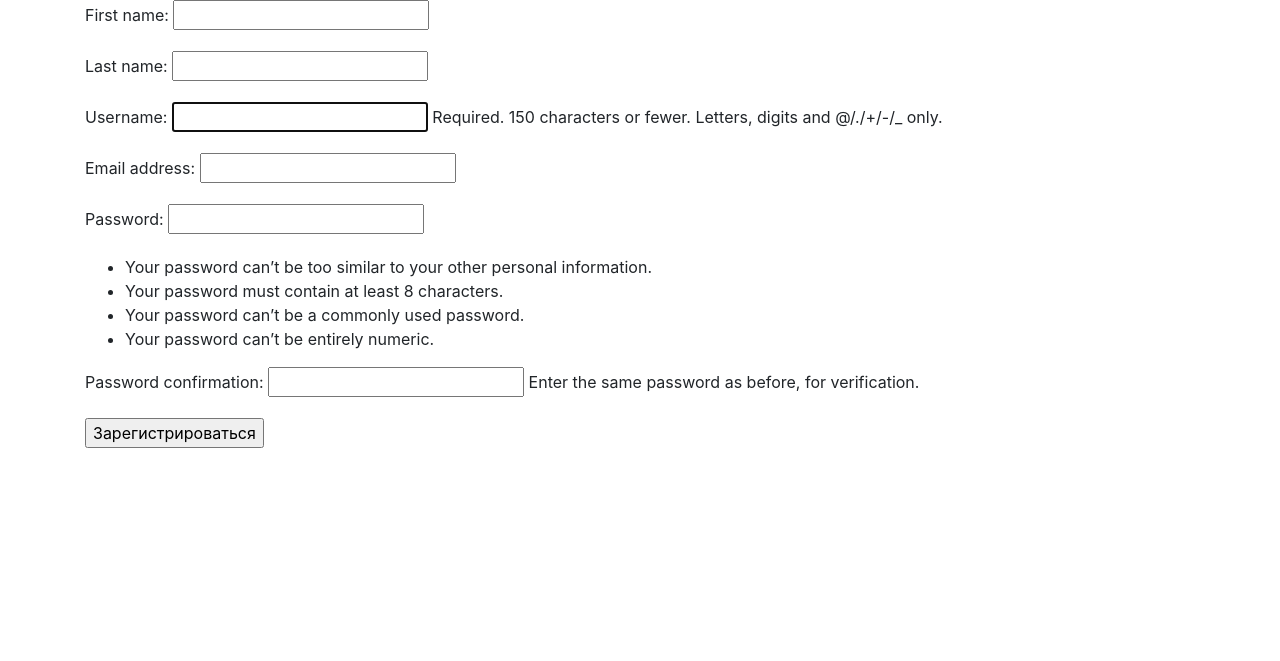
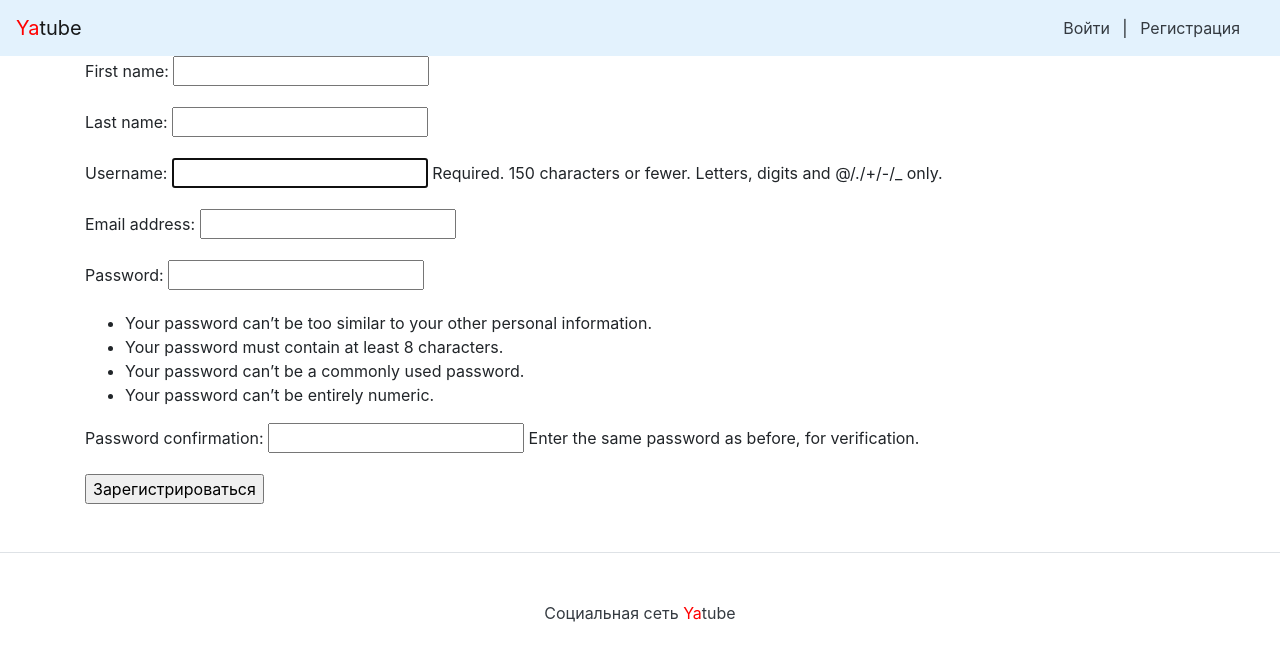
Before and after one commit to ryabant/yatube, a Django app: page /auth/signup/ in a window 1280 px wide. Shown: the top 661 px of the page. Run offline with Django 3.2, Linux system fonts and the light colour scheme; some libraries are stand-ins or nearby versions.

Commit message:
Доработтка базового шаблона

```diff
--- a/yatube/templates/base.html
+++ b/yatube/templates/base.html
@@ -3,7 +3,7 @@
     <head>
         <meta charset="utf-8">
         <meta name="viewport" content="width=device-width, initial-scale=1, shrink-to-fit=no">
-        <title>{% block title %}Заголовок страницы{% endblock %} | Yatube</title>
+        <title>{% block title %}The Last Social Media You'll Ever Need{% endblock %} | Yatube</title>
         <!-- Загрузка статики -->
         {% load static %}
         <link rel="stylesheet" href="{% static 'bootstrap/dist/css/bootstrap.min.css' %}">
@@ -11,7 +11,7 @@
         <script src="{% static 'bootstrap/dist/js/bootstrap.min.js' %}"></script>
     </head>
     <body>
-
+        {% include 'nav.html' %}
         <main>
             <div class="container">
                 {% block content %}
@@ -19,6 +19,6 @@
                 {% endblock content %}
             </div>
         </main>
-
-</body>
+        {% include 'footer.html' %}
+    </body>
 </html>
--- /dev/null
+++ b/yatube/templates/footer.html
@@ -0,0 +1,3 @@
+<footer class="pt-4 my-md-5 pt-md-5 border-top">
+    <p class="m-0 text-dark text-center ">Социальная сеть <span style="color:red">Ya</span>tube </p>
+</footer>
--- /dev/null
+++ b/yatube/templates/nav.html
@@ -0,0 +1,13 @@
+<nav class="navbar navbar-light" style="background-color: #e3f2fd;">
+    <a class="navbar-brand" href="/"><span style="color:red">Ya</span>tube</a>
+    <nav class="my-2 my-md-0 mr-md-3">
+        {% if user.is_authenticated %}
+        Пользователь: {{ user.username }}.
+        <a class="p-2 text-dark" href="{% url 'password_change' %}">Изменить пароль</a>
+        <a class="p-2 text-dark" href="{% url 'logout' %}">Выйти</a>
+        {% else %}
+        <a class="p-2 text-dark" href="{% url 'login' %}">Войти</a> |
+        <a class="p-2 text-dark" href="{% url 'signup' %}">Регистрация</a>
+        {% endif %}
+    </nav>
+</nav>
```
